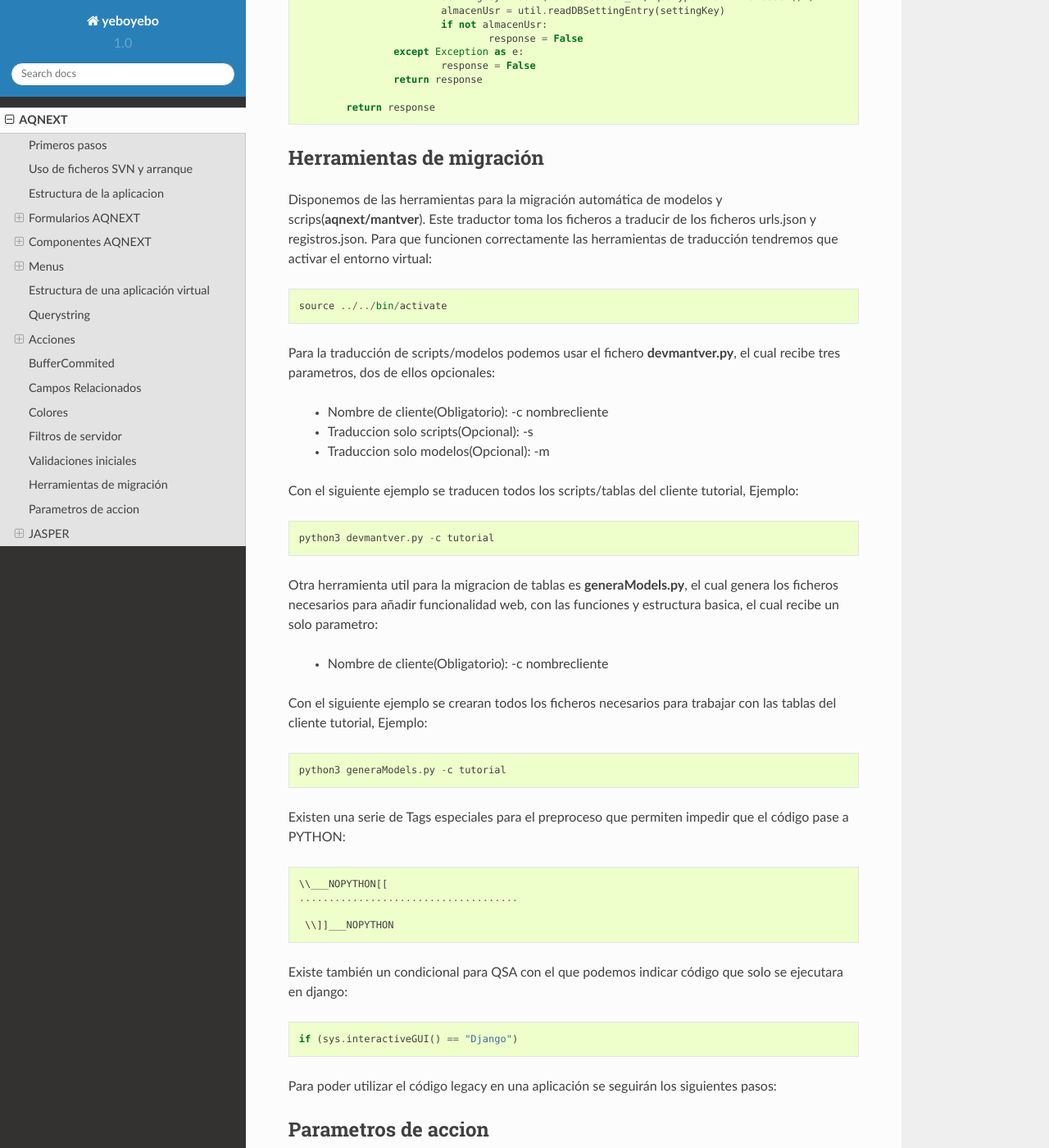
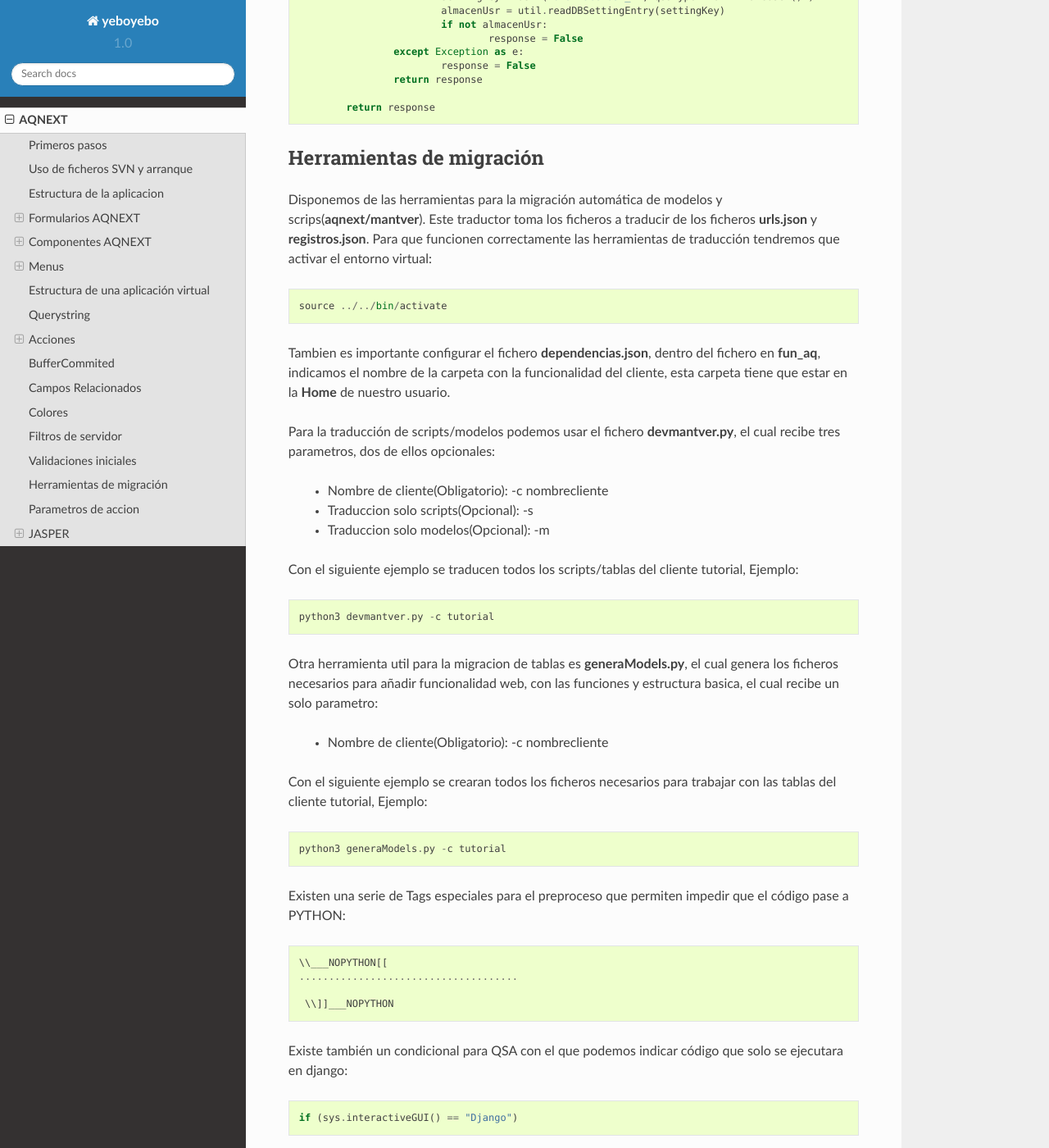
Before and after one commit to github-yeboyebo/docs, a Sphinx documentation site: the page built from docs/AQNEXT.rst, in a window 1280 px wide and 1400 px high, scrolled down 14241 px. Shown: the whole window at 82% size. Built offline with Sphinx 7.4.7 and the Read the Docs theme 2.0.0, drawn with Linux system fonts in a browser that asks for light colours; some of the changed text lies outside the part shown.

Commit message:
migracion

```diff
--- a/docs/AQNEXT.rst
+++ b/docs/AQNEXT.rst
@@ -707,10 +707,12 @@
 -------------------------
 
 Disponemos de las herramientas para la migración automática de modelos y scrips(**aqnext/mantver**).
-Este traductor toma los ficheros a traducir de los ficheros urls.json y registros.json.
+Este traductor toma los ficheros a traducir de los ficheros **urls.json** y **registros.json**.
 Para que funcionen correctamente las herramientas de traducción tendremos que activar el entorno virtual::
 
     source ../../bin/activate
+
+Tambien es importante configurar el fichero **dependencias.json**, dentro del fichero en **fun_aq**, indicamos el nombre de la carpeta con la funcionalidad del cliente, esta carpeta tiene que estar en la **Home** de nuestro usuario.
 
 Para la traducción de scripts/modelos podemos usar el fichero **devmantver.py**, el cual recibe tres parametros, dos de ellos opcionales:
 
@@ -746,8 +748,6 @@
 Existe también un condicional para QSA con el que podemos indicar código que solo se ejecutara en django::
 
     if (sys.interactiveGUI() == "Django")
-
-Para poder utilizar el código legacy en una aplicación se seguirán los siguientes pasos:
 
 
 
@@ -811,3 +811,16 @@
 * Indicar el **Origen de datos** en la pestaña correspondiente
 
 * Si el report tiene subreport hay que añadirlos desde la pestaña **Controles Recursos**
+
+
+JasperReport Server en AQNEXT
+~~~~~~~~~~~~~~~~~~~~~~~~~~~~~
+
+Para poder cargar report de Jasper en AQNEXT tenemos que indicar los parametros de conexion con el servidor en el fichero **local.py** de nuestra aplicación de cliente::
+
+    JASPER_URL = 'http://127.0.0.1:8080/jasperserver'
+    JASPER_USER = 'jasperadmin'
+    JASPER_PASSWORD = 'jasperadmin'
+
+
+Para generar los report desde una tabla maestra
```
